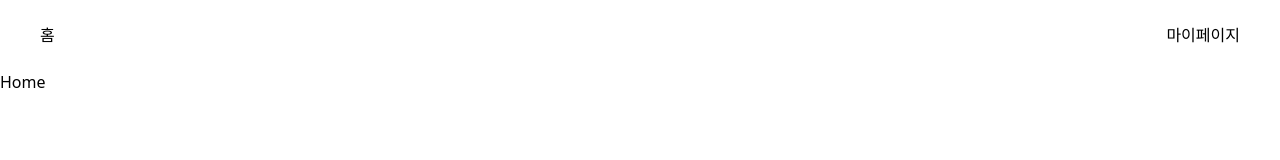
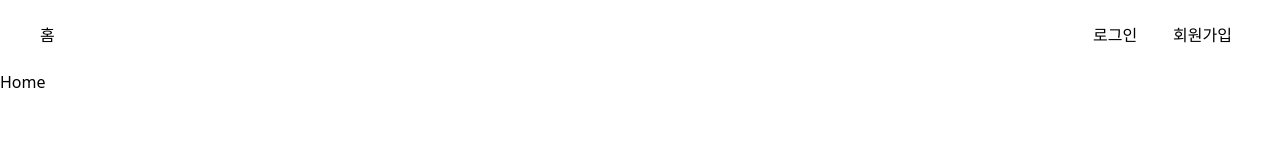
Before and after one commit to choichangyeon/MBTI-Classic, a React (Vite) app: page / in a window 1280 px wide. Shown: the top 160 px of the page. Built offline with nearby package versions, Linux system fonts and the light colour scheme.

Commit message:
design:#5 버튼 스타일링

```diff
--- a/src/components/header/AuthButton.jsx
+++ b/src/components/header/AuthButton.jsx
@@ -1,8 +1,19 @@
 const AuthButton = () => {
   return (
     <div className="flex flex-row justify-center align-center gap-5">
-      <button>로그인</button>
-      <button>회원가입</button>
+      <button
+        type="button"
+        className="rounded-md px-2 py-1 transition duration-300 hover:text-white hover:bg-indigo-300"
+      >
+        로그인
+      </button>
+      <button
+        type="button"
+        className="rounded-md px-2 py-1 transition duration-300 hover:text-white hover:bg-indigo-300"
+        onClick={() => {}}
+      >
+        회원가입
+      </button>
     </div>
   );
 };
--- a/src/layouts/Header.jsx
+++ b/src/layouts/Header.jsx
@@ -1,7 +1,7 @@
 import AuthButton from "@components/header/AuthButton";
 import MypageButton from "@components/header/MypageButton";
 
-const isAuth = true;
+const isAuth = false;
 
 const Header = () => {
   return (
```
